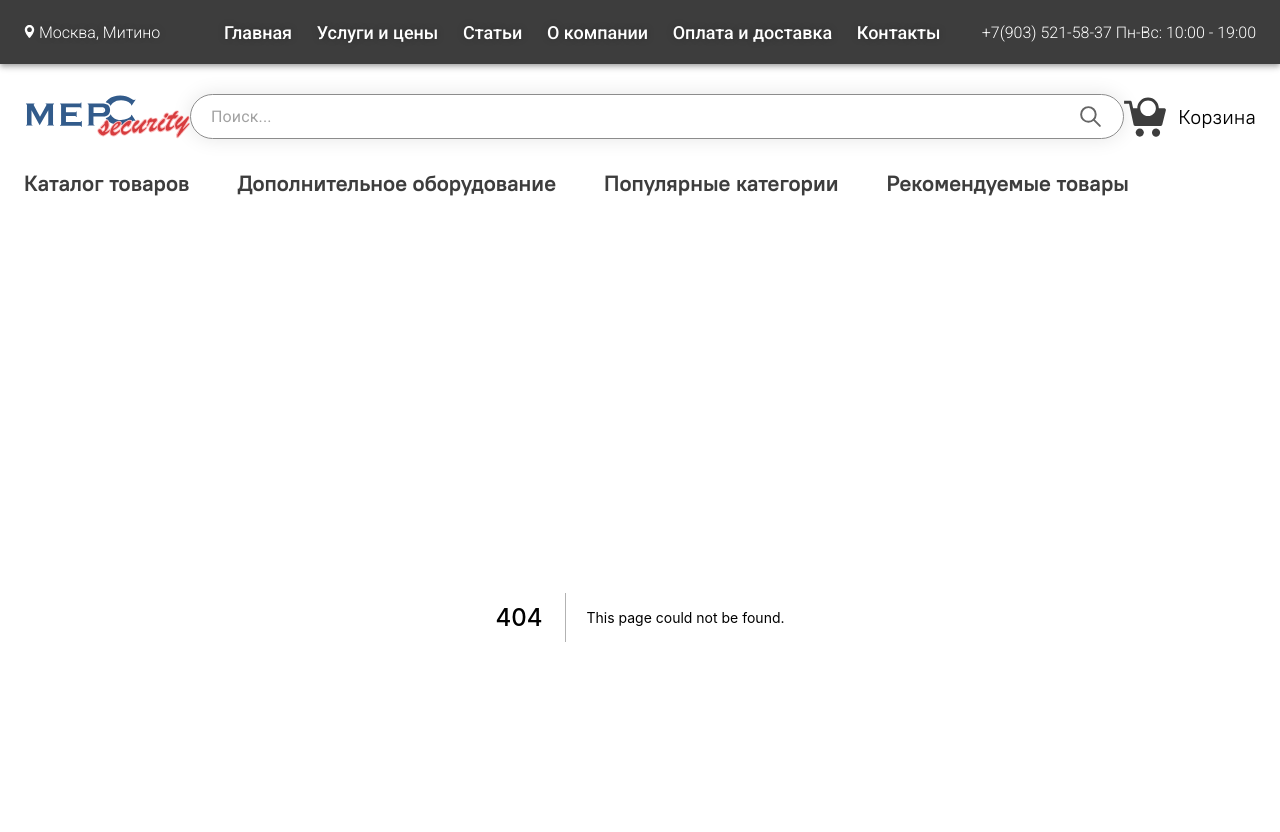
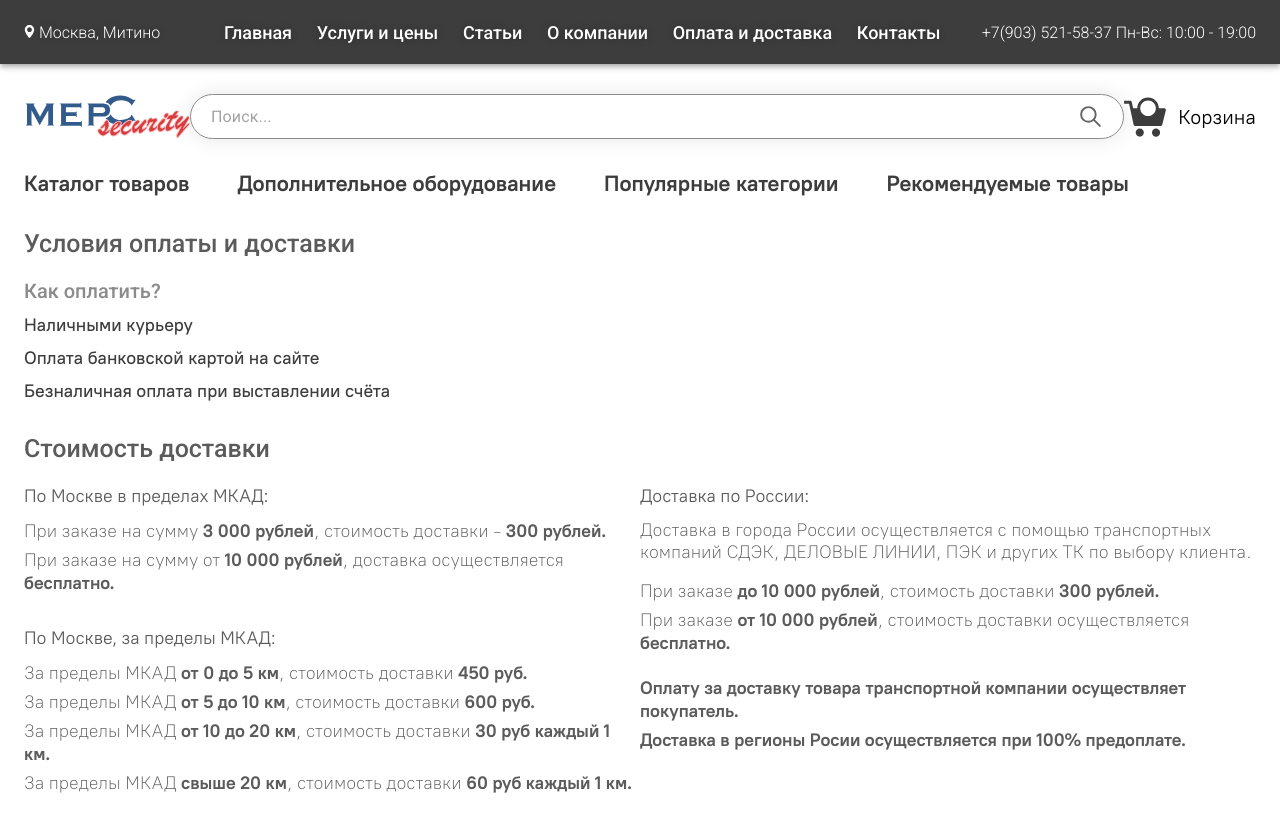
Before and after one commit to slloed/mers-security, a Next.js app in the folder app/: page /conditions in a window 1280 px wide. Before the commit this address had no page. Shown: the top 832 px of the page. After the commit the page ends 800 px from the top, so only its background shows below. Built offline with nearby package versions, Linux system fonts and the light colour scheme.

Commit message:
feat: add conditions page

```diff
--- a/app/assets/styles/global.scss
+++ b/app/assets/styles/global.scss
@@ -38,6 +38,7 @@ h2 {
 h3 {
   font-size: 20px;
   line-height: 24px;
+  font-weight: 500;
 }
 
 a {
--- a/app/assets/styles/util/_fonts.scss
+++ b/app/assets/styles/util/_fonts.scss
@@ -26,6 +26,6 @@
 @font-face {
 	font-family: 'PT Root UI';
 	src: url('../../fonts/PTRootUI-Bold.woff') format('woff');
-	font-weight: 600;
+	font-weight: 700;
 	font-style: normal;
 }
--- /dev/null
+++ b/app/pages/conditions/index.js
@@ -0,0 +1,56 @@
+import { Typography } from "@material-ui/core";
+import Wrapper from "../../components/common/Wrapper";
+import styles from "./styles.module.scss"
+
+const Conditions = () => {
+  return (
+    <Wrapper>
+      <section className={styles["section"]}>
+        <h2 className={styles["section-heading"]}>Условия оплаты и доставки</h2>
+        <h3 className={styles["subheading"]}>Как оплатить?</h3>
+        <ul>
+          <li className={styles["option"]}>Наличными курьеру</li>
+          <li className={styles["option"]}>Оплата банковской картой на сайте</li>
+          <li className={styles["option"]}>Безналичная оплата при выставлении счёта</li>
+        </ul>
+      </section>
+      <section className={styles["section"]}>
+        <h2 className={styles["section-heading"]}>Стоимость доставки</h2>
+        <div className={styles["delivery-options"]}>
+          <div className={styles["delivery-option"]}>
+            <h4>По Москве в пределах МКАД:</h4>
+            <ul>
+              <li>При заказе на сумму <b>3 000 рублей</b>, стоимость доставки - <b>300 рублей.</b></li>
+              <li>При заказе на сумму от <b>10 000 рублей</b>, доставка осуществляется <b>бесплатно.</b></li>
+            </ul>
+          </div >
+          <div className={styles["delivery-option"]}>
+            <h4> По Москве, за пределы МКАД:</h4>
+            <ul>
+              <li>За пределы МКАД <b>от 0 до 5 км</b>, стоимость доставки <b>450 руб.</b></li>
+              <li>За пределы МКАД <b>от 5 до 10 км</b>, стоимость доставки <b>600 руб.</b></li>
+              <li>За пределы МКАД <b>от 10 до 20 км</b>, стоимость доставки <b>30 руб каждый 1 км.</b></li>
+              <li>За пределы МКАД <b>свыше 20 км</b>, стоимость доставки <b>60 руб каждый 1 км.</b></li>
+            </ul>
+          </div>
+          <div className={styles["delivery-option"]}>
+            <h4>Доставка по России:</h4>
+            <p>
+              Доставка в города России осуществляется с помощью транспортных компаний СДЭК, ДЕЛОВЫЕ ЛИНИИ, ПЭК и других ТК по выбору клиента.
+            </p>
+            <ul>
+              <li>При заказе <b>до 10 000 рублей</b>, стоимость доставки <b>300 рублей.</b></li>
+              <li>При заказе <b>от 10 000 рублей</b>, стоимость доставки осуществляется <b>бесплатно.</b></li>
+            </ul>
+            <ul>
+              <li><b>Оплату за доставку товара транспортной компании осуществляет покупатель.</b></li>
+              <li><b>Доставка в регионы Росии осуществляется при 100% предоплате.</b></li>
+            </ul>
+          </div>
+        </div >
+      </section >
+    </Wrapper >
+  )
+};
+
+export default Conditions;
--- /dev/null
+++ b/app/pages/conditions/styles.module.scss
@@ -0,0 +1,52 @@
+@import 'assets/styles/util/colors';
+
+.section {
+  margin-top: 32px;
+}
+
+.section-heading {
+  color: $grayColor;
+  margin-bottom: 20px;
+  font-family: 'Roboto', sans-serif;
+}
+
+.subheading {
+  color: $lightGrayColor;
+  margin-bottom: 10px;
+  font-family: 'Roboto', sans-serif;
+}
+
+.option{
+  color: $darkGrayColor;
+  margin-bottom: 10px;
+  font-weight: 500;
+}
+
+.delivery-options {
+  display: grid;
+  grid-auto-flow: column;
+  grid-template-columns: 1fr 1fr;
+  grid-template-rows: auto auto;
+  row-gap: 26px;
+  place-items: start start;
+}
+
+.delivery-option {
+  display: grid;
+  row-gap: 16px;
+  color: $grayColor;
+  font-weight: 300;
+
+  & h4{
+    font-weight: 400;
+    margin-bottom: -4px;
+  }
+
+  & li{
+    margin-bottom: 6px;
+  }
+
+  &:nth-of-type(3) {
+    grid-row: 1 / span 2;
+  }
+}
```
